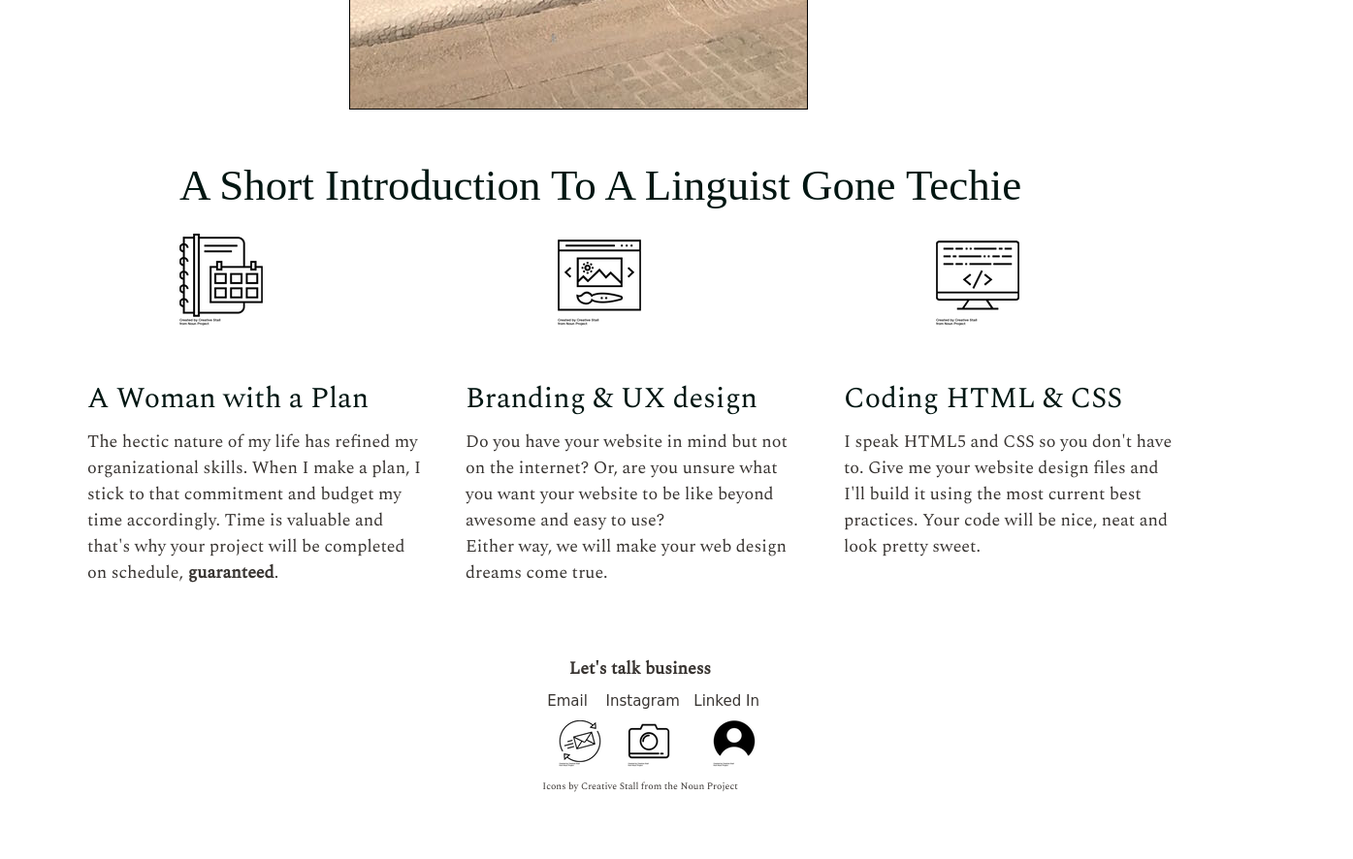
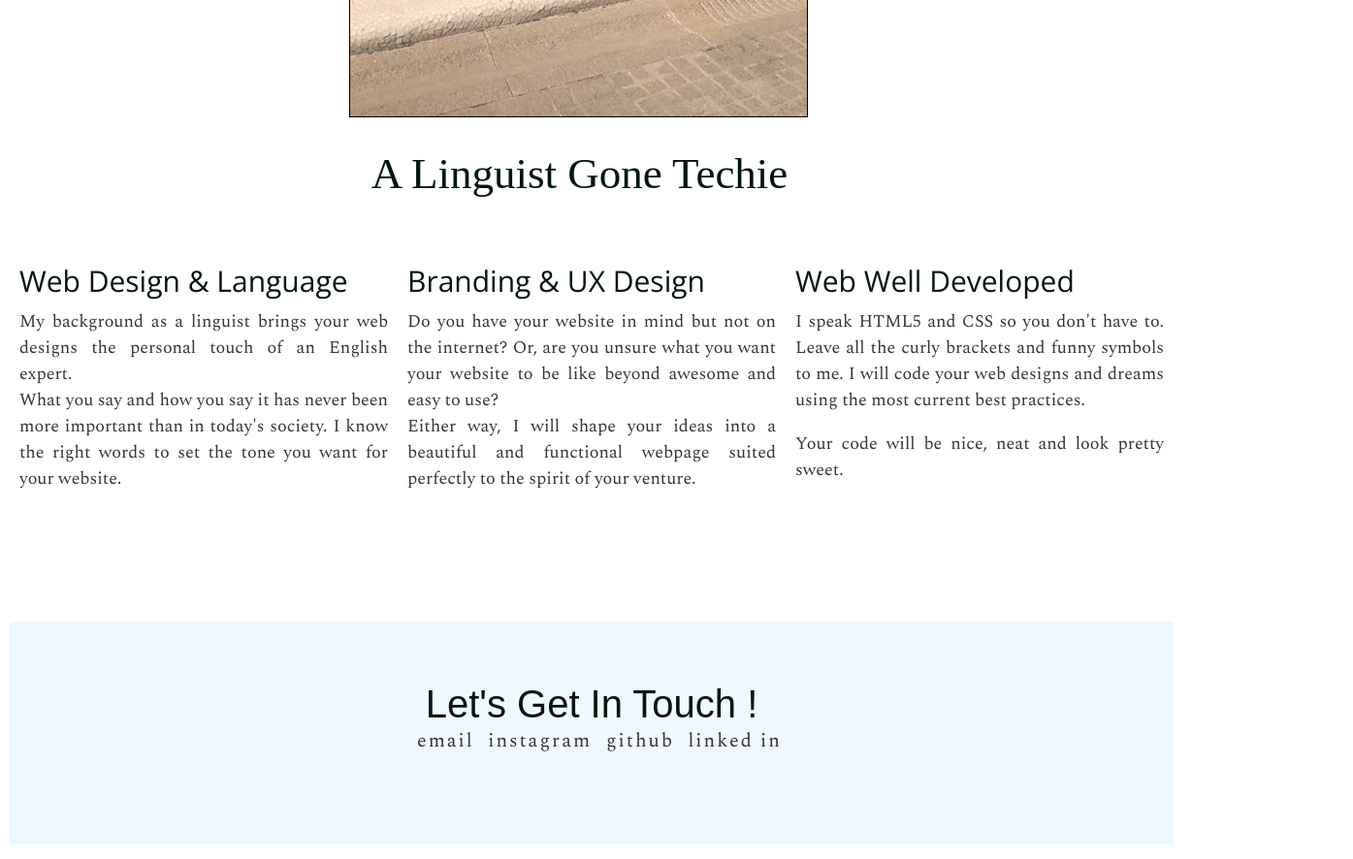
Before and after one commit to charlene-sheehan/portfolio, a plain HTML site: page index.html in a window 1280 px wide. Shown: the part 580-1466 px from the top of the page at 97% size, 1395 px wide, since content can reach past the window. Drawn offline with nearby package versions, Linux system fonts and the light colour scheme; a web font is replaced by a local one.

Commit message:
reorganized widths, changed lato to opensans, added nav links, fixed intro

```diff
--- a/about/index.html
+++ b/about/index.html
@@ -4,23 +4,33 @@
 <title>Who I am</title>
 <link rel="stylesheet" href="../css/web.css" type="text/css">
 <link rel="stylesheet" href="../css/normalize.css" type="text/css">
-<link href="https://fonts.googleapis.com/css?family=Lato" rel="stylesheet">
+<link href="https://fonts.googleapis.com/css?family=Open+Sans" rel="stylesheet">
 <link href="https://fonts.googleapis.com/css?family=Dawning+of+a+New+Day" rel="stylesheet">
 <link href="https://fonts.googleapis.com/css?family=Spectral" rel="stylesheet">
 </head>
 <body>
+<header class="full-width">
+<nav>
+<ul>
+<li><a href="../index.html">intro</a></li>
+<li><a href="../work/index.html">work</a></li>
+<li><a href="../writing/index.html">thoughts</a></li>
+<li><a href="index.html">bio</a></li>
+</ul>
+</nav>
+<main>
   <section class="full-width" id="about">
     <h3>about me</h3>
-    <div class="half-width" id="about-pic">
     <img src="img/about-photo.JPG" alt="bio-photo"/>
       <p>When I'm not teaching or studying, I love to get lost in art galleries and lost myself in the vast views of cathedrals.
       <br> When in <s>Rome</s> Madrid?, right</p>
+    <h4> designing started young</h4>
+      <p> I first started designing as a child. My father worked in the golf manufacturing industry, which often meant he was away for the holidays in China. I designed my own e-cards for him every holiday. Those cards lead to a golf logo design since he wasn't any good at the computer. My 16th birthday was very sweet when he gave me my first driver, which was imprinted with my logo. I developed an eye for detail through my years studying linguistics. </p>
     </div>
-    <div class="half-width" id="about-description">
-      <p> My life is spent between my life-long home in Southern California and newfound home in Madrid, Spain.
-        <p>My journey into tech started with a young-life crisis after my first year in Spain. I loved teaching in Spain, but for many reasons, found that it wasn't a feasible option for me in the near future. While musing about starting a blog, I stumbled into all the opportunities that there are in tech.
+      	<p> My life is spent between my life-long home in Southern California and newfound home in Madrid, Spain.
+    	<p>My journey into tech started with a young-life crisis after my first year in Spain. I loved teaching in Spain, but for many reasons, found that it wasn't a feasible option for me in the near future. While musing about starting a blog, I stumbled into all the opportunities that there are in tech.
         <p>With nothing to lose and only coding skills to gain, I dove in headfirst with the Skillcrush online coding school. The founders of the company inspire me to build my future div by div while I'm still teaching kiddos English in Spain. I'm pursuing front-end and wordpress development. </p>
-    </div>
   </section>
+</main>
 </body>
 </html>
--- a/css/web.css
+++ b/css/web.css
@@ -5,24 +5,23 @@ body {
     font-family: 'Spectral', serif;
     font-size: 18px;
     color: #383431;
+    text-align: justify;
 }
 
 /*********** GRID ****************/
-.full-width { width: 1300px;
+.full-width { width: 1200px;
               clear:both;
 }
-.half-width { width: 550px;
-              padding: 0 10px;
-              float: left;
+.half-width {
+			width: 580px;
+            padding: 0 10px;
+            float: left;
 }
-.third-width { width: 350px;
-            padding: 0 20px;
+.third-width {
+			width: 380px;
+            padding: 0 10px;
             float: left;
 
-}
-
-.images {
-    padding-left: 25%;
 }
 
 .contact-me {
@@ -30,29 +29,16 @@ body {
   font-size: 15px;
 }
 
-/************ HEADER ************/
+/************ NAVIGATION **********/
 
-header {
-  margin: 1px 1px -20px 1px;
-}
-
-header h1 {
-  font-family: 'Dawning of a New Day', cursive;
-  font-size: 35pt;
-  font-weight: 400;
-  color: #021612;
-  text-indent: 70px;
-  line-height:30px;
-}
-/************ NAVIGATION **********/
 nav {
   font-family: 'Spectral', serif;
   font-size: 18px;
   color: #021612;
   letter-spacing: 2px;
   word-spacing: 10px;
-  margin: -20px auto;
-  text-align: center;
+  float: right;
+
 }
 nav ul {
   list-style-type: none;
@@ -63,11 +49,22 @@ nav li {
     display: inline-block;
 
 }
-/************ INTRO PAGE ***************/
+
+/************ MAIN ***************/
 
 main { height: 1050px;
       margin-left: 10px;
       margin-bottom: 125px;
+}
+
+main h1 {
+  font-family: 'Dawning of a New Day', cursive;
+  font-size: 60pt;
+  font-weight: 400;
+  color: #021612;
+  text-indent: 80px;
+  padding-left: 300px;
+  margin: -50px;
 }
 
 main h3 {
@@ -80,30 +77,29 @@ main h3 {
   line-height:10px;
 }
 main h4 {
-  font-family: 'Spectral', serif;
+  font-family: 'Open Sans', sans-serif;
   font-size: 30px;
   font-weight: 400;
   color: #021612;
   margin-bottom: -10px;
+  text-align: justify;
+  text-transform: capitalize;
 }
+
+/************ INTRO **************/
 
 #home-page-image img {
   margin: 10px 350px 0 350px;
   border: 1px solid black;
 }
 
-/************ INTRO PAGE: SHORT INTRODUCTION ***************/
-
-#skills {
-        height: 200px;
-        padding: 10px 25px 0px 50px;
-        margin: 10px;
-        }
-#heading-skills {
-        text-align: left;
-        text-indent: 115px;
+#guaranteed {
+	letter-spacing: 3px;
 }
 
+#intro-heading {
+	text-indent: -25px;
+}
 
 /************ ABOUT PAGE ***************/
 #about {
@@ -149,7 +145,19 @@ footer {
         height: 200px;
         clear:top;
         margin: 10px 10px;
+        background: aliceblue;
+        padding-top: 30px;
         }
+
+footer h2 {
+  font-family: 'Dawning of a New Day', sans-serif;
+  font-size: 30pt;
+  font-weight: 400;
+  color: #021612;
+  margin-bottom: -10px;
+  text-align: center;
+  text-transform: capitalize;
+}
 
 footer h4 {
           text-align: center;
@@ -162,11 +170,6 @@ footer h6 {
           margin-bottom: 0px;
 }
 
-footer p {
-        font-family: 'Spectral', sans-serif;
-        font-size: 10px;
-        text-align: center;
-}
 a {
         text-decoration: none;
         text-shadow: none;
@@ -176,10 +179,18 @@ a {
 footer ul {
           list-style-type: none;
           line-height: 10px;
-          margin: 0 10px 0 510px;
+          margin: 0 10px 0 380px;
                }
 
 footer li {
           display: inline-block;
           margin-right: 10px
+
                }
+
+.contact-me {
+        font-family: 'Spectral', serif;
+        font-size: 20px;
+        text-transform: lowercase;
+        letter-spacing: 2px;
+		}
--- a/index.html
+++ b/index.html
@@ -5,67 +5,61 @@
   <meta charset="UTF-8">
   <link rel="stylesheet" href="css/web.css" type="text/css">
   <link rel="stylesheet" href="css/normalize.css" type="text/css">
-  <link href="https://fonts.googleapis.com/css?family=Lato" rel="stylesheet">
+  <link href="https://fonts.googleapis.com/css?family=Open+Sans" rel="stylesheet">
   <link href="https://fonts.googleapis.com/css?family=Dawning+of+a+New+Day" rel="stylesheet">
   <link href="https://fonts.googleapis.com/css?family=Spectral" rel="stylesheet">
 </head>
 <body>
 <header class="full-width">
-  <h1> Charlene Sheehan
-</header>
 <nav>
 <ul>
-<li><a href="index.html">introduction</a></li>
+<li><a href="index.html">intro</a></li>
 <li><a href="work/index.html">work</a></li>
 <li><a href="writing/index.html">thoughts</a></li>
-<li><a href="about/index.html">about</a></li>
+<li><a href="about/index.html">bio</a></li>
 </ul>
 </nav>
+</header>
 <main class="full-width">
+ <h1> Charlene Sheehan </h1>
   <div id="home-page-image">
   <img src="img/intro-pic.jpg" alt=charlene-sheehan/>
   </div>
   <section class="full-width" id="skills">
-      <h3 id="heading-skills">a short introduction to a linguist gone techie</h3>
+      <h3 id="intro-heading">a linguist gone techie</h3>
       <div class="third-width">
-      <div class=images><img src="img/plan.png" alt="plan-icon"/>
-      </div>
-      <h4>A Woman with a Plan</h4>
-      <p>The hectic nature of my life has refined my organizational skills. When I make a plan, I stick to that commitment and budget my time accordingly. Time is valuable and that's why your project will be completed on schedule, <strong>guaranteed</strong>.</p>
+      <h4>Web Design & Language</h4>
+      <p>My background as a linguist brings your web designs the personal touch of an English expert.
+      <br>What you say and how you say it has never been more important than in today's society. I know the right words to set the tone you want for your website.</p>
     </div>
     <div class="third-width">
-         <div class=images><img src="img/design.png" alt="design-icon"/>
-         </div>
        <h4>Branding &amp; UX design</h4>
        <p> Do you have your website in mind but not on the internet? Or, are you unsure what you want your website to be like beyond awesome and easy to use?
-         <br>Either way, we will make your web design dreams come true.</p>
+         <br>Either way, I will shape your ideas into a beautiful and functional webpage suited perfectly to the spirit of your venture.</p>
     </div>
     <div class="third-width">
-      <div class=images><img src="img/code.png" alt="code-icon"/>
-      </div>
-      <h4>Coding HTML &amp; CSS</h4>
-      <p> I speak HTML5 and CSS so you don't have to. Give me your website design files and I'll build it using the most current best practices. Your code will be nice, neat and look pretty sweet.</p>
+      <h4>Web Well Developed</h4>
+      <p> I speak HTML5 and CSS so you don't have to. Leave all the curly brackets and funny symbols to me. I will code your web designs and dreams using the most current best practices.</p>
+      <p>Your code will be nice, neat and look pretty sweet.</p>
     </div>
   </section>
 </main>
 <footer class="full-width">
-    <h4>Let's talk business</h4>
+    <h2>Let's get in touch !</h2>
     <ul>
       <li>
-        <p class="contact-me">Email</p>
-        <a href="mailto:charsheehan@gmail.com"><img class="images" src="img/email-icon.png" alt="gmail"/></a>
+        <a href="mailto:charsheehan@gmail.com"><p class="contact-me">Email</p></a>
       </li>
       <li>
-        <p class="contact-me">Instagram</p>
-        <a href="http://www.instagram.com/charccs"><img class="images" src="img/insta-icon.png" alt="instagram"/></a>
+        <a href="http://www.instagram.com/charccs"> <p class="contact-me">Instagram</p></a>
       </li>
       <li>
-        <p class=contact-me>Linked In</p>
-        <a href="https://www.linkedin.com/in/charlene-sheehan-264a1410a/"> <img class="images" src="img/linkedin-icon.png" alt="linked-in"/></a>
+        <a href="https://github.com/charlene-sheehan"><p class="contact-me">GitHub</p></a>
       </li>
       <li>
+        <a href="https://www.linkedin.com/in/charlene-sheehan-264a1410a/"><p class="contact-me">Linked In</p></a>
+      </li>
     </ul>
-  <p> Icons by Creative Stall from the Noun Project</p>
 </footer>
 </body>
 </html>
```
Also changed, not shown: work/index.html (+13 -1 lines), writing/index.html (+13 -1 lines).
